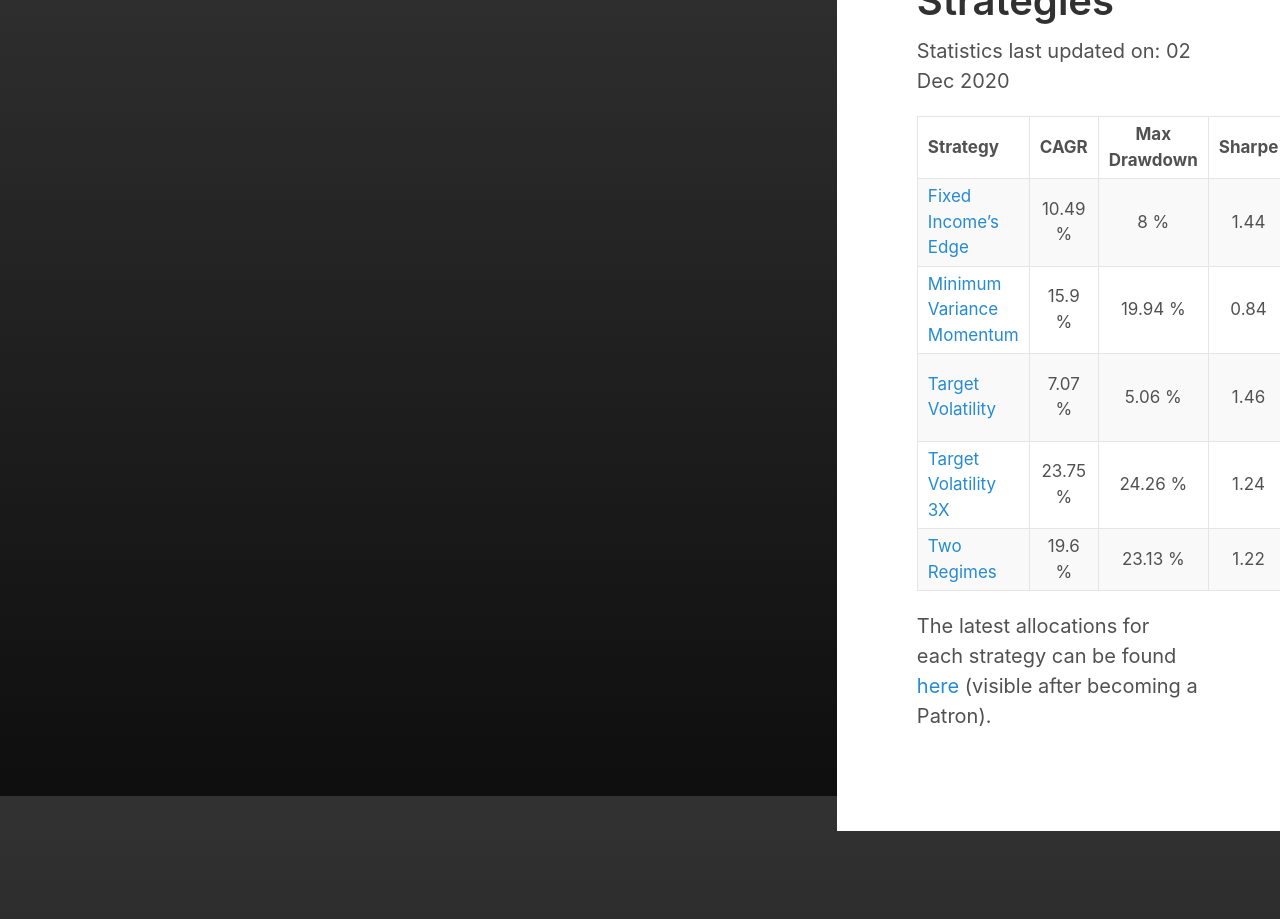
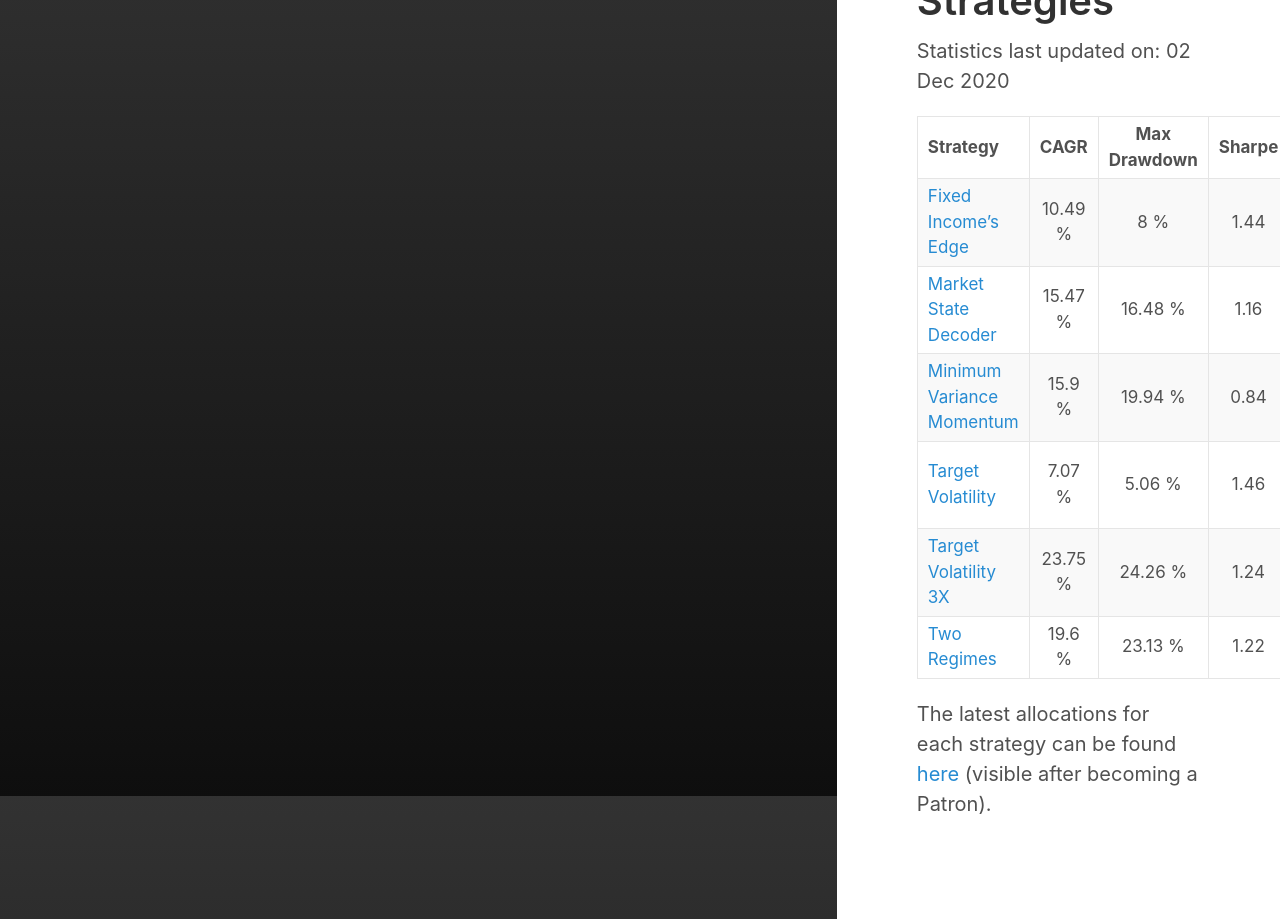
Before and after one commit to IthacaResearch/ithacaresearch.github.io, a Jekyll site: the page built from category/strategies.md, in a window 1280 px wide, cut to the strip 104-1023 px from the top of the page. Built offline with Jekyll 4.4.1, drawn with Linux system fonts in a browser that asks for light colours; before the commit the page ends 935 px from its top, so only the background shows below that.

Commit message:
Update strategies.md

```diff
--- a/category/strategies.md
+++ b/category/strategies.md
@@ -9,6 +9,7 @@ Statistics last updated on: 02 Dec 2020
 | Strategy | CAGR | Max Drawdown | Sharpe | Leverage | Backtest period |
 | :------- | :--: | :----------: | :----: | :------: | :-------------: |
 | [Fixed Income's Edge](https://ithacaresearch.github.io/2019/10/14/Fixed-income-edge.html) | 10.49 % | 8 % | 1.44 | 1 | Jan 2003 - Today |
+| [Market State Decoder](https://ithacaresearch.github.io/2020/10/02/Market-State-Decoder.html) | 15.47 % | 16.48 % | 1.16 | 1 | Jan 2003 - Today |
 | [Minimum Variance Momentum](https://ithacaresearch.github.io/2020/09/03/Minimum-Variance-Momentum.html) | 15.9 % | 19.94 % | 0.84 | 1 | Jan 2006 - Today |
 | [Target Volatility](https://ithacaresearch.github.io/2019/07/12/Target-Volatility.html) | 7.07 % | 5.06 % | 1.46 | 1 | Jan 2003 - Today |
 | [Target Volatility 3X](https://ithacaresearch.github.io/2019/08/03/Target-Volatility-3X.html) | 23.75 % | 24.26 % | 1.24 | variable, max 3 | Jan 2010 - Today |
```
